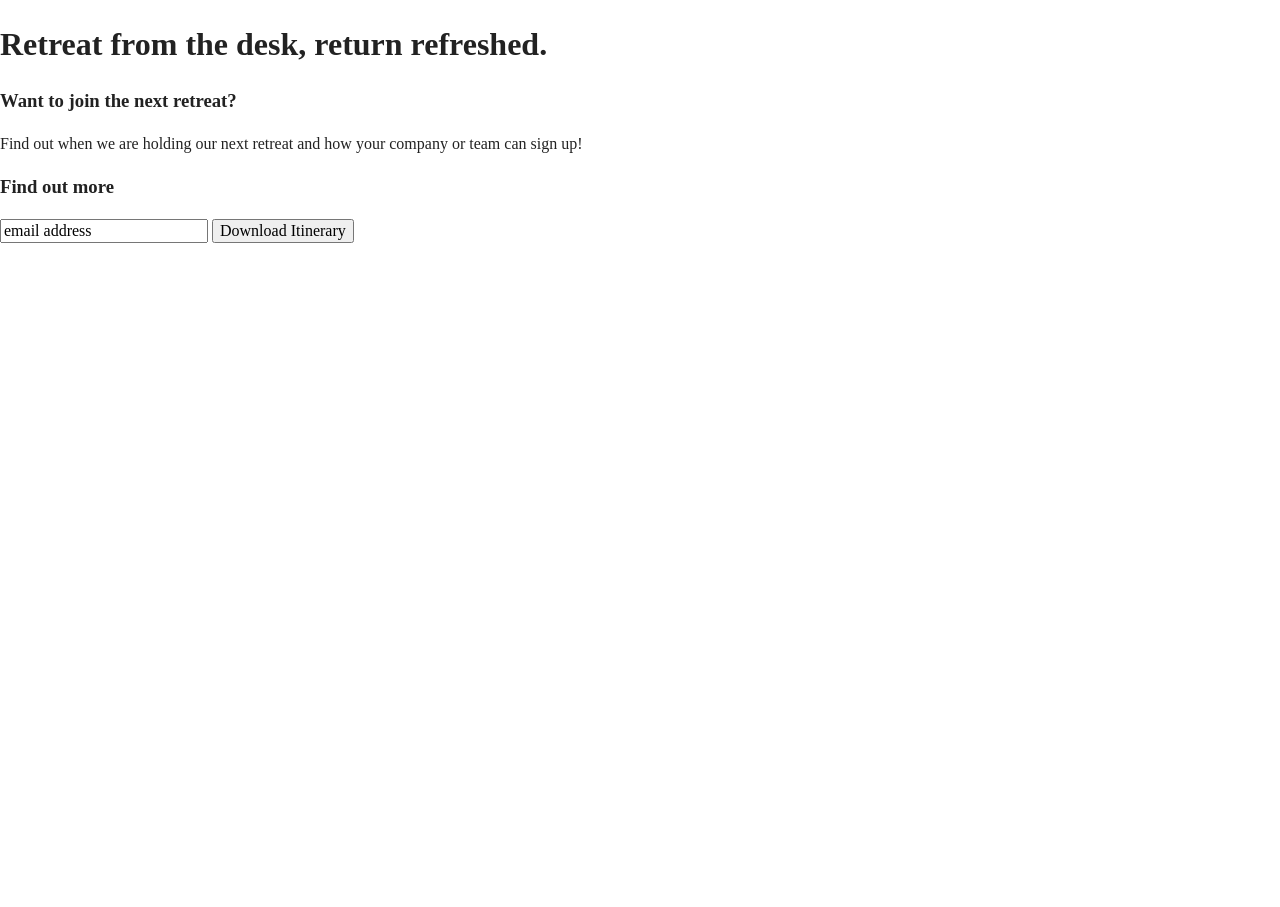
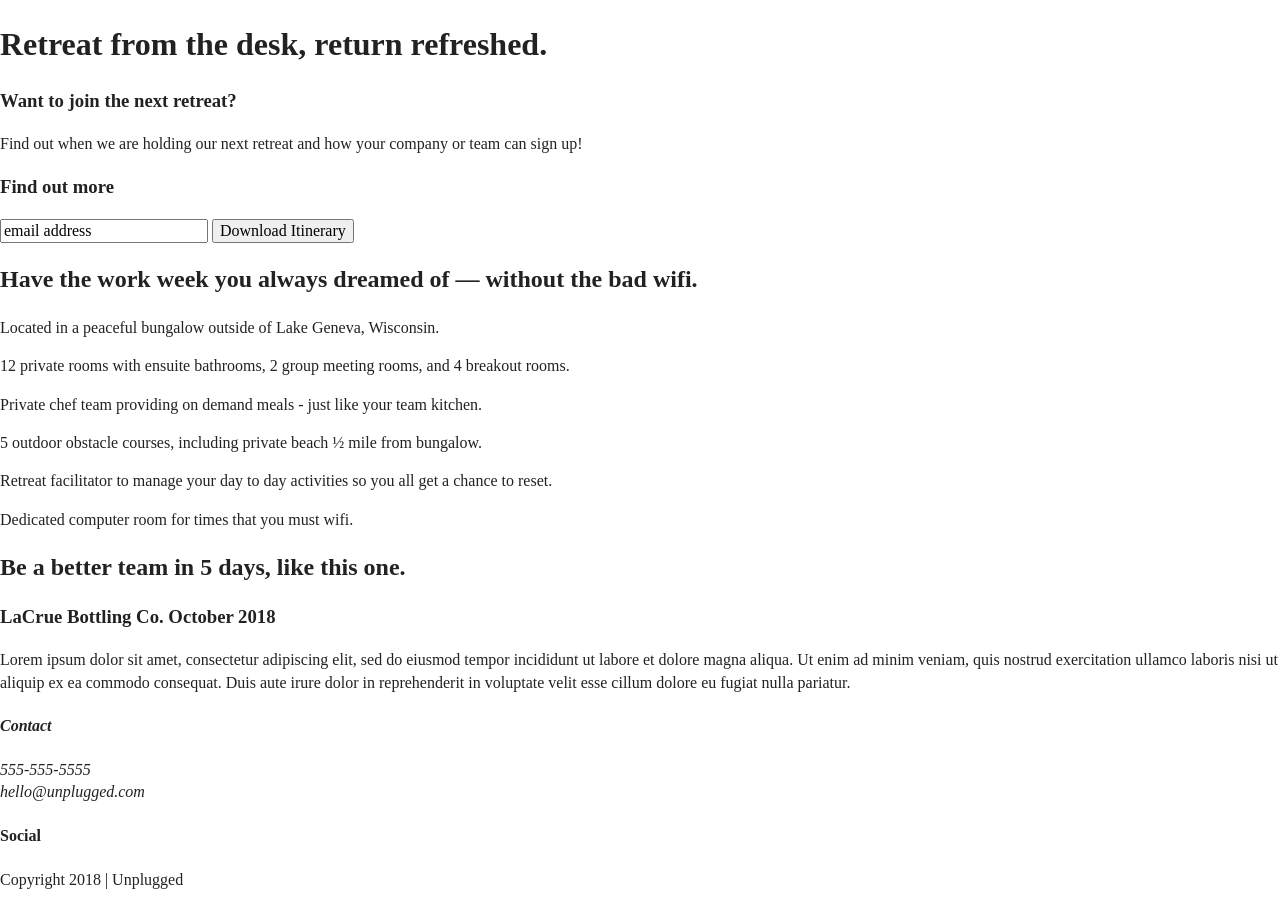
Before and after one commit to meiland28/unplugged-retreat, a plain HTML site: page index.html in a window 1280 px wide. Shown: the part 84-991 px from the top of the page. Before the commit the page ends 800 px from the top, so only its background shows below. Drawn offline with nearby package versions, Linux system fonts and the light colour scheme.

Commit message:
complete homepage content

```diff
--- a/index.html
+++ b/index.html
@@ -40,6 +40,7 @@
   			<h1>Retreat from the desk, return refreshed.</h1>
   		</div>
   	</section>
+
   	<aside>
   		<div class="content-wrapper">
   			<div class="form-description">
@@ -53,23 +54,89 @@
   			</div>
   		</div>
   	</aside>
+
+    <section class="features">
+      <div class="content-wrapper">
+        <h2>Have the work week you always dreamed of — without the bad wifi.</h2>
+        <div class="features-items">
+          <article>
+            <p class="fontawesome-icon"></p>
+            <p class="features-item-description">
+              Located in a peaceful bungalow outside of Lake Geneva, Wisconsin.</p>
+          </article>
+
+          <article>
+            <p class="fontawesome-icon"></p>
+            <p class="features-item-description">
+              12 private rooms with ensuite bathrooms, 2 group meeting rooms, and 4 breakout rooms.</p>
+          </article>
+
+          <article>
+            <p class="fontawesome-icon"></p>
+            <p class="features-item-description">
+              Private chef team providing on demand meals - just like your team kitchen.</p>
+          </article>
+
+          <article>
+            <p class="fontawesome-icon"></p>
+            <p class="features-item-description">
+              5 outdoor obstacle courses, including private beach ½ mile from bungalow.</p>
+          </article>
+
+          <article>
+            <p class="fontawesome-icon"></p>
+            <p class="features-item-description">
+              Retreat facilitator to manage your day to day activities so you all get a chance to reset.</p>
+          </article>
+
+          <article>
+            <p class="fontawesome-icon"></p>
+            <p class="features-item-description">
+              Dedicated computer room for times that you must wifi.</p>
+          </article>
+        </div>
+      </div>
+    </section>
+
+    <section class="reviews">
+      <div class="content-wrapper">
+        <h2>Be a better team in 5 days, like this one.</h2>
+        <article>
+          <div>
+            <h3>LaCrue Bottling Co. October 2018</h3>
+            <p>Lorem ipsum dolor sit amet, consectetur adipiscing elit, sed do eiusmod tempor incididunt ut labore et
+              dolore magna aliqua. Ut enim ad minim veniam, quis nostrud exercitation ullamco laboris nisi ut aliquip
+              ex ea commodo consequat. Duis aute irure dolor in reprehenderit in voluptate velit esse cillum dolore eu
+              fugiat nulla pariatur.</p>
+          </div>
+        </article>
+      </div>
+    </section>
   </main> <!-- main wrapper -->
+
   <footer>
   	<div class="content-wrapper">
         <div class="footer-content">
         	<address class="contact">
-
+        		<h4>Contact</h4>
+        		<p>
+        			555-555-5555<br>
+            		hello@unplugged.com
+          		</p>
         	</address>
             <div class="social">
+            	<h4>Social</h4>
                 <div class="social-icons">
                     <p><a href="https://www.facebook.com/yoursite" target="_blank"></a></p>
-                    <!-- other social links here -->
+                    <p><a href="https://twitter.com/yoursite" target="_blank"></a></p>
+            		<p><a href="https://www.instagram.com/yoursite/" target="_blank"></a></p>
                 </div>
             </div>
         </div> <!-- footer content ends -->
     </div> <!--footer content-wrapper ends-->
 
     <div class="copyright">
+    	<p>Copyright 2018 | Unplugged</p>
     </div>
   </footer>
 
```
